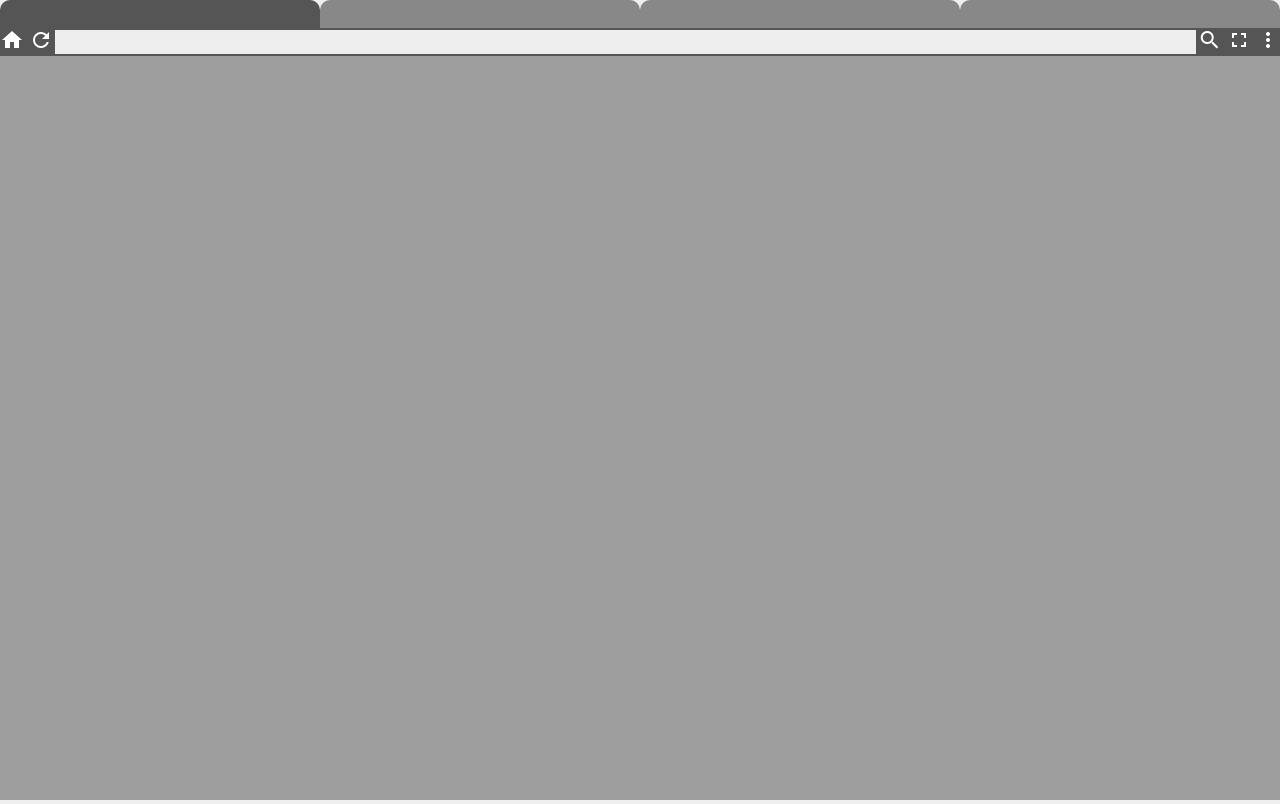
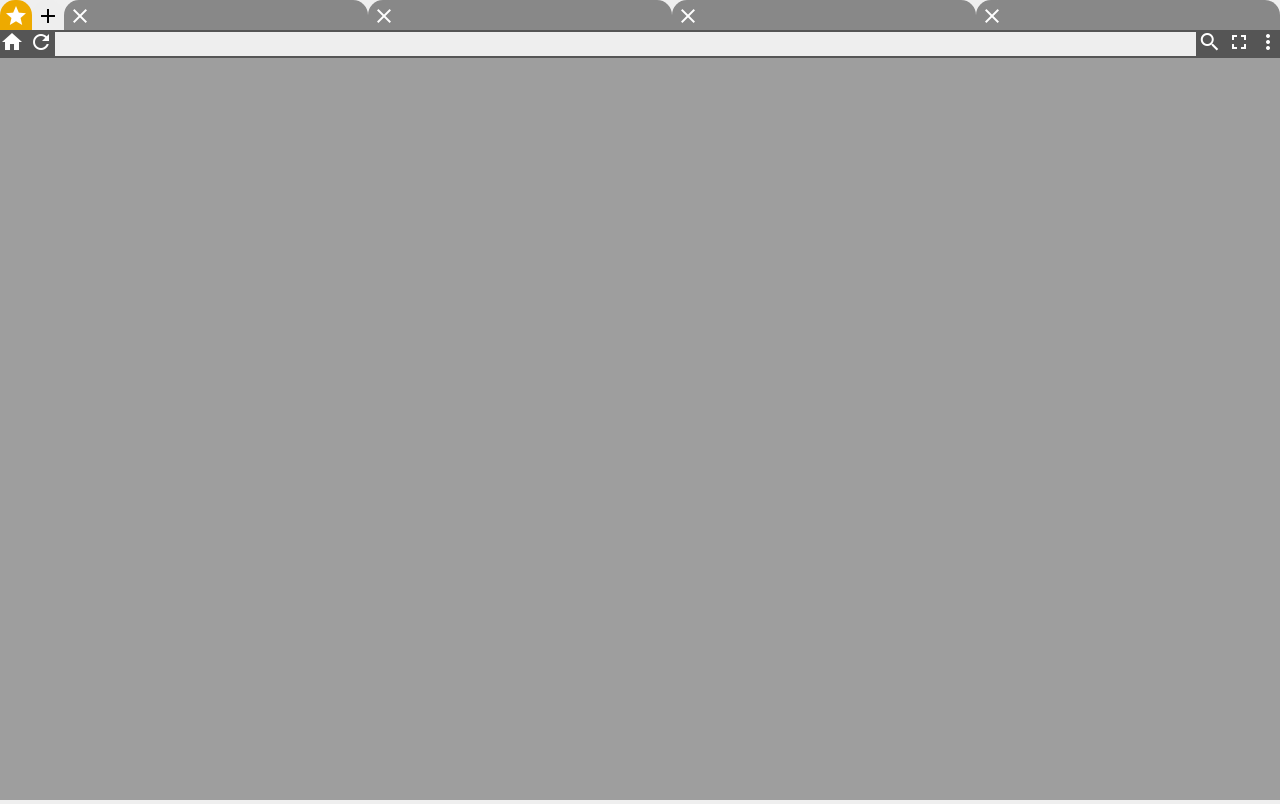
Before and after one commit to 5ncrypted/Silver-Explorer, a plain HTML site: page index.html in a window 1280 px wide. Drawn offline with Linux system fonts and the light colour scheme.

Commit message:
Update index.html

```diff
--- a/index.html
+++ b/index.html
@@ -2,6 +2,7 @@
 <title>Silver Explorer</title>
 <meta name="theme-color" content="#EFEFEF">
 <meta name="application-name" content="Silver Explorer">
+<link href="https://fonts.googleapis.com/icon?family=Material+Icons" rel="stylesheet">
 <link rel="icon" href="./ExplorerIcon.png" type="image/png">
 <link rel="manifest" href="./manifest.json">
 <html>
@@ -28,16 +29,40 @@ body {
 }
 
 /* Style tab links */
-.tablink {
+.home {
+  background: #A60;
+}
+
+.normal {
+  flex-grow: 1;
   background: #888;
-  border-radius: 10px 10px 0px 0px;
+}
+
+.plus {
+  border-radius: 15px 15px 0px 0px;
+  background: #EEE;
   float: left;
   border: none;
   outline: none;
   cursor: pointer;
-  padding: 14px 16px;
+  padding: 4px 4px;
   font-size: 17px;
-  width: 25%;
+  height: 30px;
+  display: flex;
+  flex-direction: row;
+}
+
+.tablink {
+  border-radius: 15px 15px 0px 0px;
+  float: left;
+  border: none;
+  outline: none;
+  cursor: pointer;
+  padding: 4px 4px;
+  font-size: 17px;
+  height: 30px;
+  display: flex;
+  flex-direction: row;
 }
 
 .tablink:hover {
@@ -62,30 +87,61 @@ iframe {
 
 </style>
 </head>
-<body>
+<body id="body">
 
-<div id="tabs">
-<button class="tablink" onclick="openPage('TabA', this, '#555')" id="defaultOpen"></button>
-<button class="tablink" onclick="openPage('TabB', this, '#555')"></button>
-<button class="tablink" onclick="openPage('TabC', this, '#555')"></button>
-<button class="tablink" onclick="openPage('TabD', this, '#555')"></button>
+<div id="tabs" style="display: flex; flex-direction: row;">
+
+<button class="tablink home" onclick="openPage('Info', this, '#EA0')" id="defaultOpen">
+<b style="cursor: pointer; color: white;" class="material-icons">star</b>
+</button>
+
+<button class="plus" onclick="newtab();">
+<b style="float: left; cursor: pointer; color: black;" class="material-icons">add</b>
+</button>
+
+<button class="tablink normal" id="1" onclick="openPage('T1', this, '#555')">
+<b style="cursor: pointer; color: white;" onclick="remove('1'); removeContent('1');" class="material-icons">close</b>
+</button>
+
+
+<button class="tablink normal" id="2" onclick="openPage('T2', this, '#555')">
+<b style="cursor: pointer; color: white;" onclick="remove('2'); removeContent('2');" class="material-icons">close</b>
+</button>
+
+
+<button class="tablink normal" id="3" onclick="openPage('T3', this, '#555')">
+<b style="cursor: pointer; color: white;" onclick="remove('3'); removeContent('3');" class="material-icons">close</b>
+</button>
+
+<button class="tablink normal" id="4" onclick="openPage('T4', this, '#555')">
+<b style="cursor: pointer; color: white;" onclick="remove('4'); removeContent('4');" class="material-icons">close</b>
+</button>
+
 </div>
 
-<div id="TabA" class="tabcontent">
+<div id="Info" class="tabcontent">
   <iframe src="./explorer.html"></iframe>
 </div>
 
-<div id="TabB" class="tabcontent">
+<div id="T1" class="tabcontent">
   <iframe src="./explorer.html"></iframe>
 </div>
 
-<div id="TabC" class="tabcontent">
+<div id="T2" class="tabcontent">
   <iframe src="./explorer.html"></iframe>
 </div>
 
-<div id="TabD" class="tabcontent">
+<div id="T3" class="tabcontent">
   <iframe src="./explorer.html"></iframe>
 </div>
+
+<div id="T4" class="tabcontent">
+  <iframe src="./explorer.html"></iframe>
+</div>
+
+</body>
+
+<iframe hidden src="4"></iframe>
 
 <script>
 function openPage(pageName,elmnt,color) {
@@ -104,7 +160,17 @@ function openPage(pageName,elmnt,color) {
 
 // Get the element with id="defaultOpen" and click on it
 document.getElementById("defaultOpen").click();
+
+function remove(id) {
+    var elem = document.getElementById(id);
+    return elem.parentNode.removeChild(elem);
+}
+
+function removeContent(id) {
+    var content = document.getElementById('T' + id);
+    return content.parentNode.removeChild(content);
+}
+
 </script>
 
-</body>
 </html>
```
